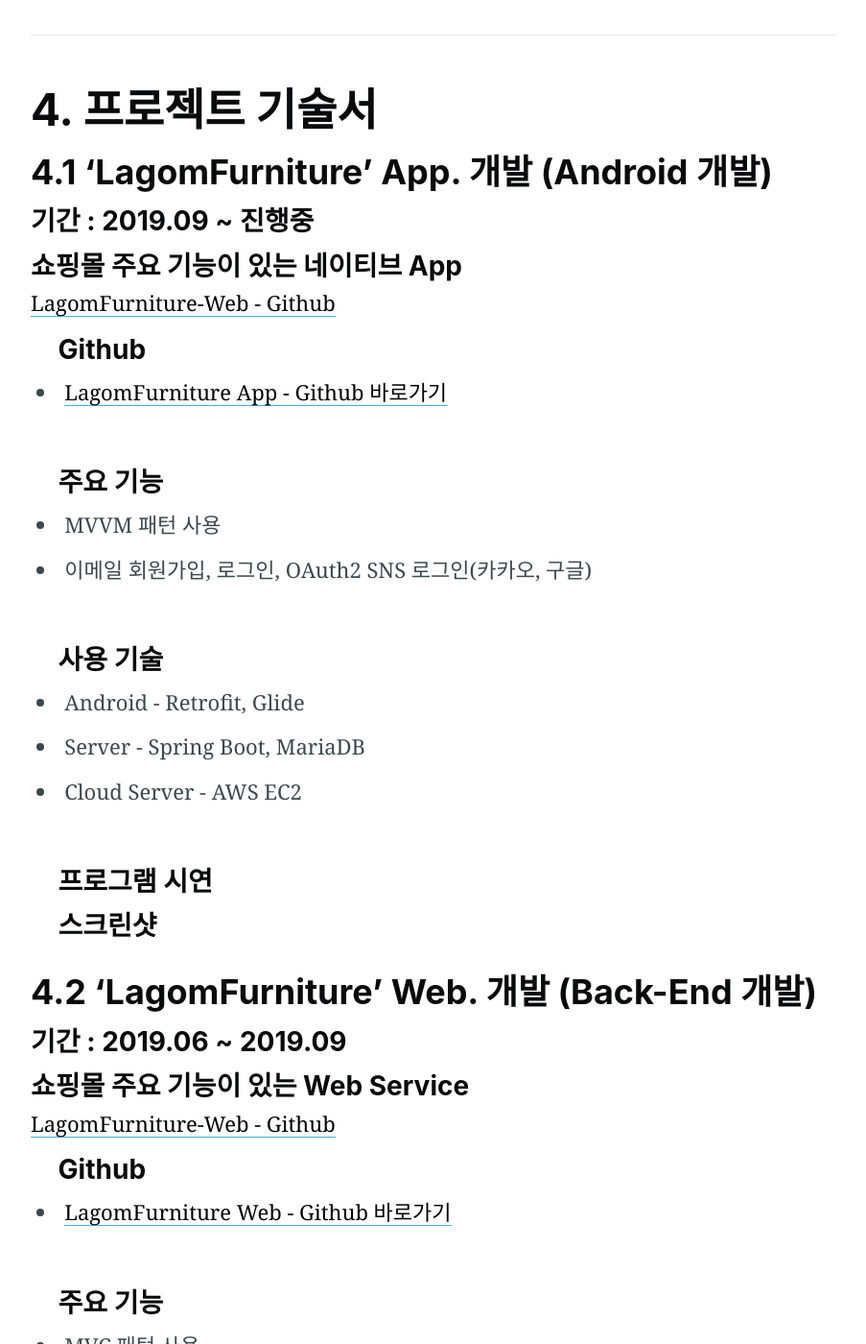
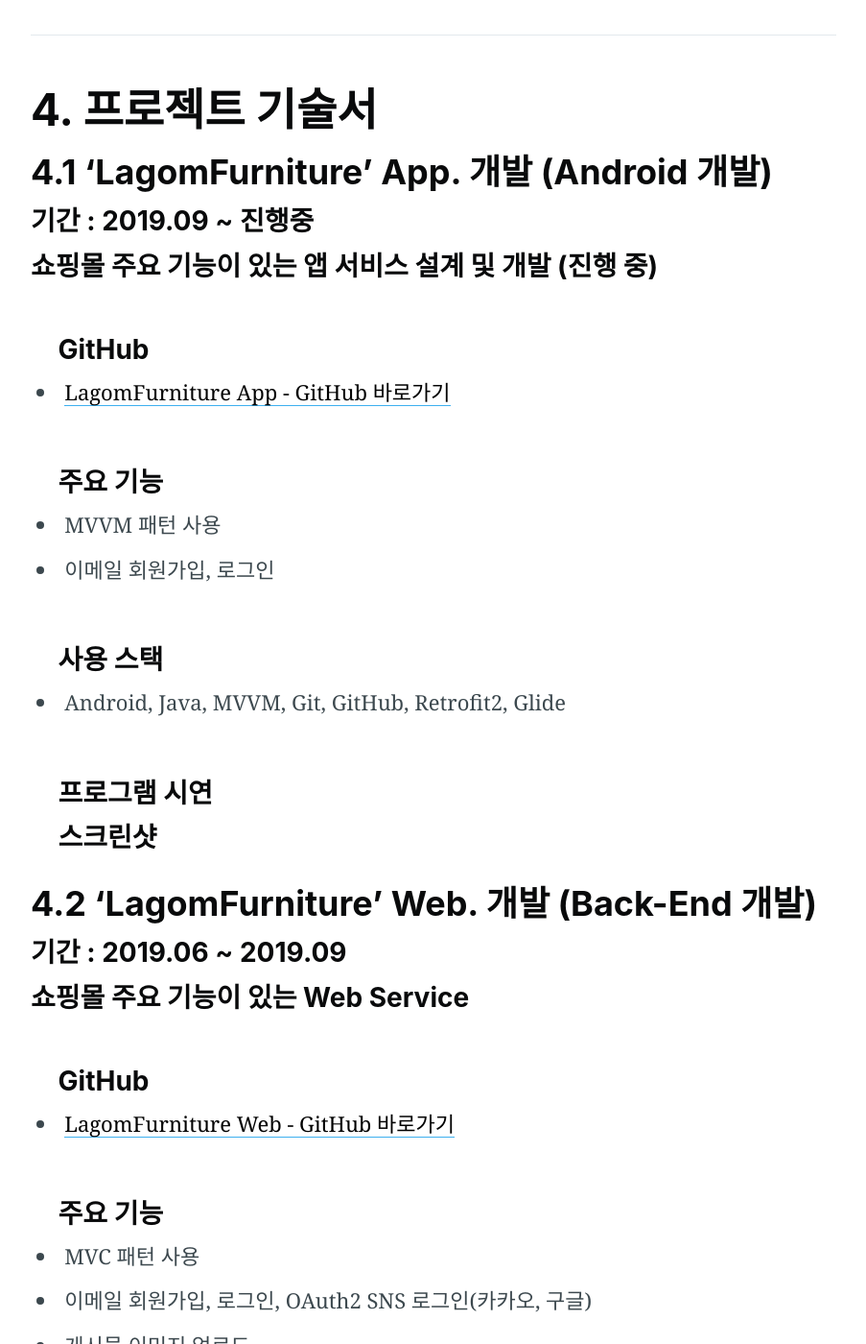
Before and after one commit to LimHanGyeol/LimHanGyeol.github.io, a Jekyll site: the page portfolio/index.html, which Jekyll copies as it is, in a window 1280 px wide and 1400 px high, scrolled down 2505 px. Shown: the whole window at 96% size, without its empty margins (188-1091 px from the left). Built offline with Jekyll 4.4.1, drawn with Linux system fonts in a browser that asks for light colours; nearby versions of some CDN libraries; comment, search, counter and statistics services are not loaded; some of the changed text lies outside the part shown.

Commit message:
portfolio 31

```diff
--- a/portfolio/index.html
+++ b/portfolio/index.html
@@ -166,7 +166,7 @@
 <ul>
   <li>Name : 임 한 결 (Lim Han Gyeol)</li>
   <li>Phone : 010-4376-5678</li>
-  <li><a href="https://github.com/LimHanGyeol/">Github 바로가기</a></li>
+  <li><a href="https://github.com/LimHanGyeol/">GitHub 바로가기</a></li>
   <li>E-mail : dlagksruf19@naver.com</li>
   <li>Address : 경기도 남양주시 진접읍</li>
 </ul>
@@ -203,23 +203,21 @@
 <h1 id="프로젝트기술서">4. 프로젝트 기술서</h1>
 <h2 id="41-LagomFurniture-app-개발-android-개발">4.1 ‘LagomFurniture’ App. 개발 (Android 개발)</h2>
 <h3 id="기간-201909-진행중">기간 : 2019.09 ~ 진행중</h3>
-<h3 id="쇼핑몰-주요기능이있는-웹-개발">쇼핑몰 주요 기능이 있는 네이티브 App</h3>
-<a id="LagomFurniture-Web-Github" href="https://github.com/LimHanGyeol/lagomfurniture">LagomFurniture-Web - Github</a>
+<h3 id="쇼핑몰-주요기능이있는-앱-개발">쇼핑몰 주요 기능이 있는 앱 서비스 설계 및 개발 (진행 중)</h3>
 <br/>
 <ul>
-	<h3 id="깃헙-주소">Github</h3>
-	  <li><a href="https://github.com/jennyleeee/lagomfurniture_android">LagomFurniture App - Github 바로가기</a></li>
+	<h3 id="깃헙-주소">GitHub</h3>
+	  <li><a href="https://github.com/jennyleeee/lagomfurniture_android">LagomFurniture App - GitHub 바로가기</a></li>
 	<br/>
 <h3 id="주요-기능">주요 기능</h3>
 <li> MVVM 패턴 사용</li>
-<li> 이메일 회원가입, 로그인, OAuth2 SNS 로그인(카카오, 구글)</li>
+<li> 이메일 회원가입, 로그인</li>
+<!-- <li> OAuth2 SNS 로그인(카카오)</li> -->
 <br/>
-<h4 id="사용-기술-1">사용 기술</h4>
-  <li>Android - Retrofit, Glide</li>
-  <li>Server - Spring Boot, MariaDB</li>
-	<li>Cloud Server - AWS EC2</li>
-	<br/>
-	  <h3 id="프로그램-시연-1">프로그램 시연</h3>
+<h4 id="사용-기술-1">사용 스택</h4>
+<li>Android, Java, MVVM, Git, GitHub, Retrofit2, Glide</li>
+<br/>
+<h3 id="프로그램-시연-1">프로그램 시연</h3>
 
 <h3 id="스크린샷-1">스크린샷</h3>
 </ul>
@@ -231,11 +229,10 @@
 <h2 id="42-LagomFurniture-web-개발-backend-개발">4.2 ‘LagomFurniture’ Web. 개발 (Back-End 개발)</h2>
 <h3 id="기간-201906-201909">기간 : 2019.06 ~ 2019.09</h3>
 <h3 id="쇼핑몰-주요기능이있는-웹-개발">쇼핑몰 주요 기능이 있는 Web Service</h3>
-<a id="LagomFurniture-Web-Github" href="https://github.com/LimHanGyeol/lagomfurniture">LagomFurniture-Web - Github</a>
 <br/>
 <ul>
-<h3 id="깃헙-주소">Github</h3>
-  <li><a href="https://github.com/LimHanGyeol/lagomfurniture">LagomFurniture Web - Github 바로가기</a></li>
+<h3 id="깃헙-주소">GitHub</h3>
+  <li><a href="https://github.com/LimHanGyeol/lagomfurniture">LagomFurniture Web - GitHub 바로가기</a></li>
 <br/>
 <h3 id="주요-기능">주요 기능</h3>
 <li> MVC 패턴 사용</li>
@@ -245,10 +242,8 @@
 <li> RESTful API</li>
 <li> </li>
 <br/>
-<h4 id="사용-기술-1">사용 기술</h4>
-  <li>Front-End - Google API, Thymeleaf</li>
-  <li>Server - Spring Boot, MariaDB</li>
-	<li>Cloud Server - AWS EC2</li>
+<h4 id="사용-기술-1">사용 스택</h4>
+<li>AWS EC2,  Linux(Ubuntu), Spring Boot, MariaDB, Java, MVC,  JPA, HTML5, Thymeleaf, Git, GitHub</li>
 	<br/>
 	  <h3 id="프로그램-시연-1">프로그램 시연</h3>
 
@@ -265,8 +260,8 @@
 <h3 id="장소-공유-sns-서비스">장소 공유 SNS 서비스 어플</h3>
 <br/>
 <ul>
-<h3 id="깃헙-주소">Github</h3>
-  <li><a href="https://github.com/LimHanGyeol/ASAP">ASAP - Github 바로가기</a></li>
+<h3 id="깃헙-주소">GitHub</h3>
+  <li><a href="https://github.com/LimHanGyeol/ASAP">ASAP - GitHub 바로가기</a></li>
 	<br/>
   <h3 id="주요-기능">주요 기능</h3>
   <li> 이메일 회원가입, 로그인, SNS 로그인</li>
@@ -276,10 +271,8 @@
 	<li> Tmap API 길찾기, 가게 위치 확인</li>
 	<li> RESTful API</li>
 <br/>
-<h4 id="사용-기술-1">사용 기술</h4>
-  <li>Android - Facebook API, Kakao API, Tmap API, Retrofit, Glide</li>
-  <li>Server - PHP, Nginx, MariaDB, TCP/IP</li>
-	<li>Cloud Server - Naver Cloud Platform</li>
+<h4 id="사용-기술-1">사용 스택</h4>
+<li>Naver Cloud Platform, Linux(Ubuntu), Nginx, PHP, MariaDB, Android, Java, TCP/IP, GitHub</li>
 	<br/>
   <h3 id="프로그램-시연-1">프로그램 시연</h3>
 
@@ -318,9 +311,8 @@
 	<li> 아임포트 결제모듈 API</li>
 	<li> JavaScript, Ajax를 이용한 댓글 수정 기능</li>
 <br/>
-<h4 id="사용-기술-1">사용 기술</h4>
-  <li>FrontEnd - BootStrap</li>
-  <li>Server - Apache, PHP, MySQL</li>
+<h4 id="사용-기술-1">사용 스택</h4>
+<li>Linux(Ubuntu), Apache, PHP, MySQL, Bootstrap, Ajax, JavaScript, GitHub</li>
 	<br/>
 </ul>
 <hr />
```
